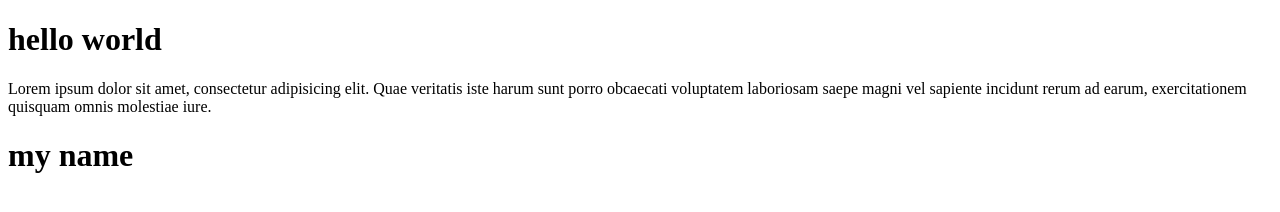
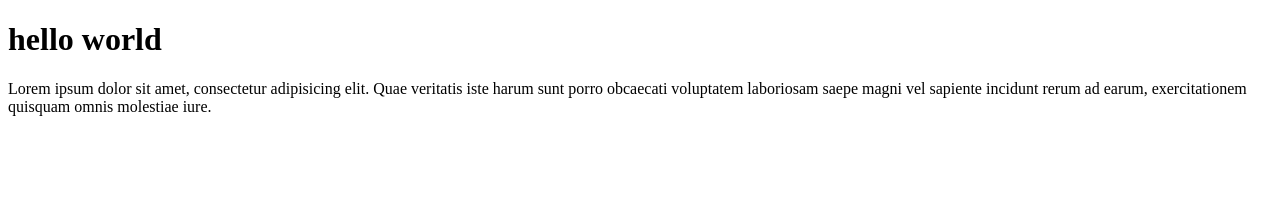
Before and after one commit to lamech23/learning-git, a plain HTML site: page index.html in a window 1280 px wide. Drawn offline with Linux system fonts and the light colour scheme.

Commit message:
Revert "added a heading"
This reverts commit c8774174061ba963e77dc816bd832176896a8fd9.

```diff
--- a/index.html
+++ b/index.html
@@ -14,6 +14,5 @@
       sapiente incidunt rerum ad earum, exercitationem quisquam omnis molestiae
       iure.
     </p>
-    <h1>my name</h1>
   </body>
 </html>
```
